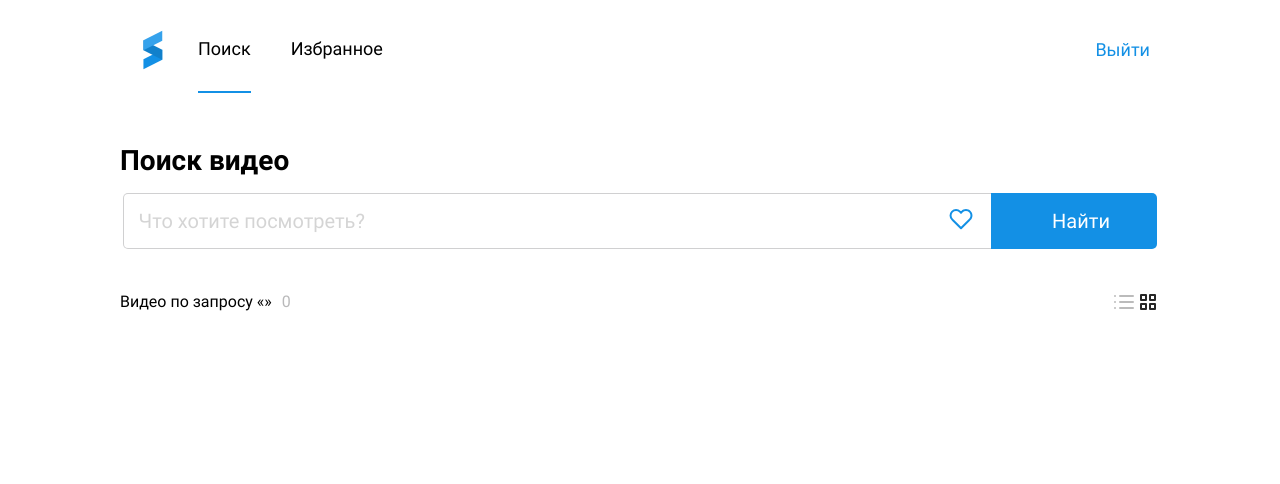
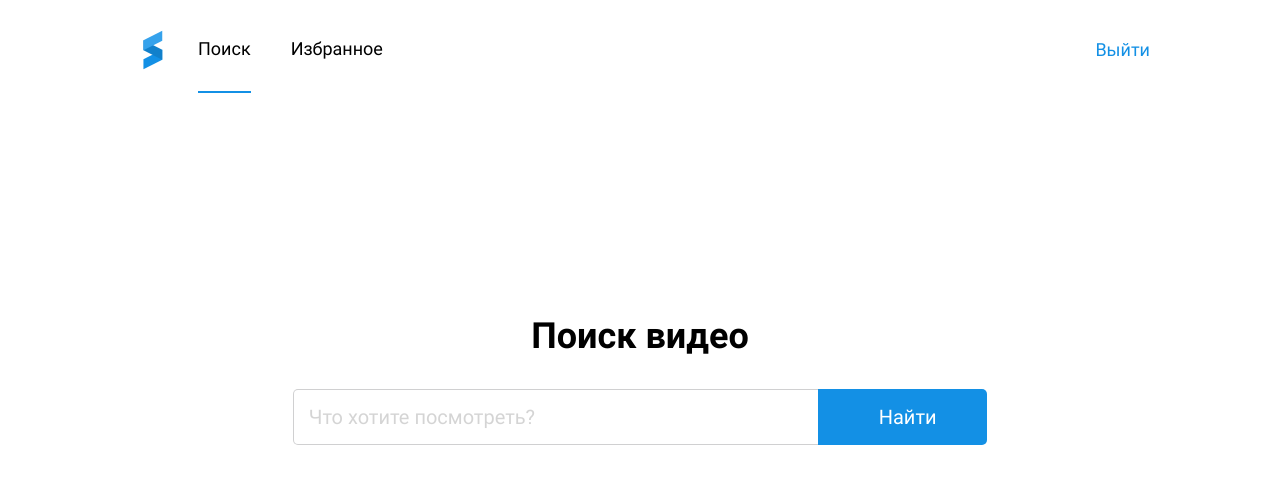
Before and after one commit to cantwells/react-you-search, a React (Create React App) app: page / in a window 1280 px wide. Shown: the top 484 px of the page. Built offline with nearby package versions, Linux system fonts and the light colour scheme.

Commit message:
handle display Search component

```diff
--- a/src/components/Search.jsx
+++ b/src/components/Search.jsx
@@ -1,7 +1,7 @@
 import React from 'react'
 import { useDispatch, useSelector } from 'react-redux';
 import { Link } from "react-router-dom";
-import { Button, DisplayGrid, DisplayList } from '.';
+import { Button, DisplayGrid, DisplayList, EmptySearch, ModalAddFavourite } from '.';
 import cn from 'classnames';
 import { fetchVideosByQuery, setIsGrid } from '../redux/slices/searchSlice';
 
@@ -17,13 +17,19 @@ let query = '';
 // };
 
 const Search = React.memo(() => {
+    //Получение данных из поисковой строки
     const [ value, setValue ] = React.useState("");
+    //отображать/скрывать форму
+    const [ modalShow, setModalShow ] = React.useState(false);
+
     const dispatch = useDispatch();
     const {videos, totalResult, isGrid} = useSelector(({search}) => search);
 
-    const handleValue = (event) => {
+    //Обработчик ввода данных в поисковой строке
+    const handleGetValue = (event) => {
         setValue(event.target.value);
     }
+    //Обработчик отправки формы в поисковой строке
     const handleSubmit = (event) => {
         if( value ) {
             query = value;
@@ -31,15 +37,20 @@ const Search = React.memo(() => {
         }
         event.preventDefault();
     }
-
+    //Обрабатывать вид отображения видео
     const handleIsGrid = ( isGrid ) => {
         dispatch(setIsGrid(isGrid));
     }
+    //Показывать/скрывать модальное окно
+    const handleModalShow = ( isShow ) => {
+        setModalShow(isShow);
+    }
 
-    console.log(videos);
+    console.log(videos.length);
     return (
         <>
-            <main className="main">
+            {(videos.length)
+                ?   <main className="main">
                         <h2>Поиск видео</h2>
                         <section className="search">
                             <form className="form" onSubmit={handleSubmit}>
@@ -48,9 +59,9 @@ const Search = React.memo(() => {
                                             className="search search__result"
                                             placeholder="Что хотите посмотреть?"
                                             value={value}
-                                    onChange={handleValue}
+                                            onChange={handleGetValue}
                                         />
-                            <svg className="search__heart" viewBox="0 0 24 24" fill="none" xmlns="http://www.w3.org/2000/svg">
+                                    <svg onClick={() => handleModalShow(true)} className="search__heart" viewBox="0 0 24 24" fill="none" xmlns="http://www.w3.org/2000/svg">
                                         <path d="M20.8401 4.60999C20.3294 4.099 19.7229 3.69364 19.0555 3.41708C18.388 3.14052 17.6726 2.99817 16.9501 2.99817C16.2276 2.99817 15.5122 3.14052 14.8448 3.41708C14.1773 3.69364 13.5709 4.099 13.0601 4.60999L12.0001 5.66999L10.9401 4.60999C9.90843 3.5783 8.50915 2.9987 7.05012 2.9987C5.59109 2.9987 4.19181 3.5783 3.16012 4.60999C2.12843 5.64169 1.54883 7.04096 1.54883 8.49999C1.54883 9.95903 2.12843 11.3583 3.16012 12.39L4.22012 13.45L12.0001 21.23L19.7801 13.45L20.8401 12.39C21.3511 11.8792 21.7565 11.2728 22.033 10.6053C22.3096 9.93789 22.4519 9.22248 22.4519 8.49999C22.4519 7.77751 22.3096 7.0621 22.033 6.39464C21.7565 5.72718 21.3511 5.12075 20.8401 4.60999V4.60999Z" stroke="#1390E5" strokeWidth="2" strokeLinecap="round" strokeLinejoin="round"/>
                                     </svg>
                                     <Button className="button--fill button--search">Найти</Button>
@@ -91,39 +102,9 @@ const Search = React.memo(() => {
                             }
                         </section>
                     </main>
-            {/* <div className="modal overlay visuallyhidden">
-                <div className="modal__window">
-                    <h4>Сохранить запрос</h4>
-                    <form action="">
-                        <div className="form__input">
-                            <p>Запрос</p>
-                            <input type="text" name="request" />
-                        </div>
-                        <div className="form__input">
-                            <p><i>*</i>Название</p>
-                            <input type="text" name="title" placeholder="Укажите название" />
-                        </div>
-                        <div className="form__input">
-                            <p>Сортировать по</p>
-                            <input type="text" name="sortby" placeholder="Без сортировки" />
-                            <svg width="10" height="5" viewBox="0 0 10 5" fill="none" xmlns="http://www.w3.org/2000/svg">
-                                <path d="M4.29289 4.29289L0.853553 0.853553C0.538571 0.538571 0.761654 0 1.20711 0H8.79289C9.23835 0 9.46143 0.53857 9.14645 0.853553L5.70711 4.29289C5.31658 4.68342 4.68342 4.68342 4.29289 4.29289Z" fill="#D1D1D1"/>
-                            </svg>
-                        </div>
-                        <div className="form__input">
-                            <p>Максимальное количество</p>
-                            <div className="range-block">
-                                <input type="range" min="0" max="50" value="25" step="1" className="ranger" />
-                                <span className="range-result">25</span>
-                            </div>
-                        </div>
-                        <div className="button-block">
-                            <button className="button button--outline">Не сохранять</button>
-                            <button className="button button--fill">Сохранять</button>
-                        </div>
-                    </form>
-                </div>
-            </div> */}
+                : <EmptySearch value={value} onSubmit={handleSubmit} onGetValue={handleGetValue} />
+            }
+            {/* <ModalAddFavourite isShow={modalShow} onModalShow={handleModalShow} /> */}
         </>
     )
 });
```
Lines whose indentation alone changed are shown as unchanged.
